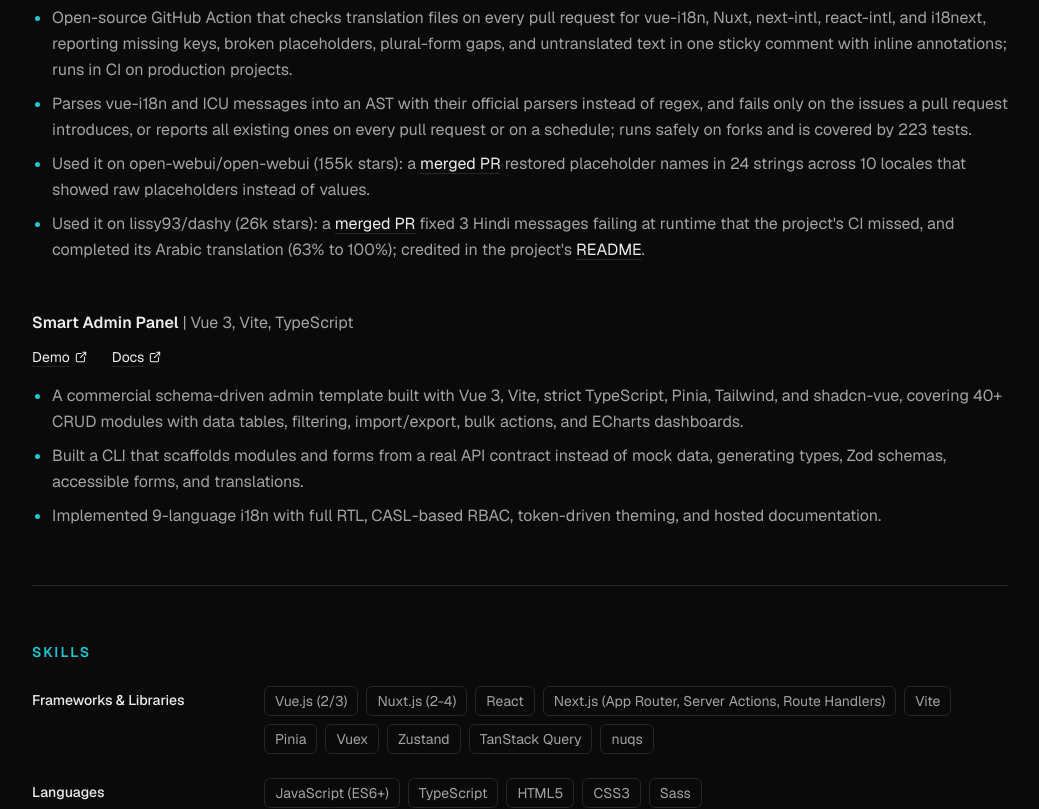
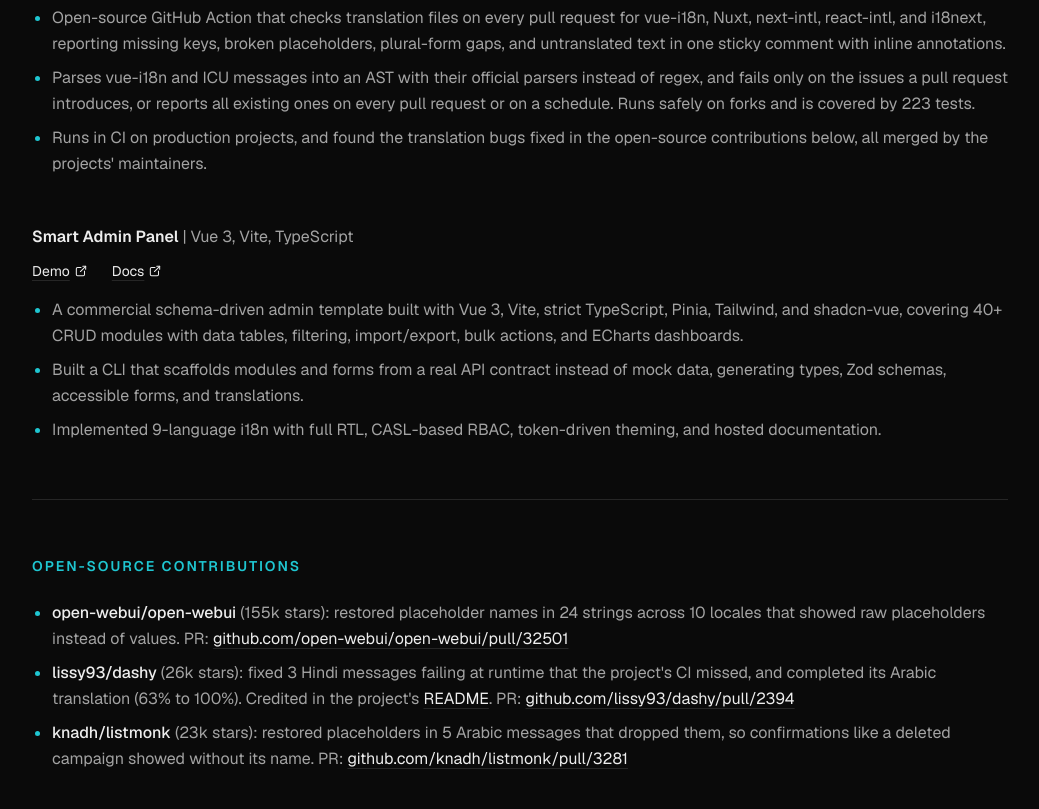
Before and after one commit to Mohamed-Almarag/almearag-portfolio, a Next.js app: page / in a window 1280 px wide. Shown: the part 2760-3569 px from the top of the page, without its empty margins (120-1159 px from the left). Built offline with nearby package versions, Linux system fonts and the light colour scheme.

Commit message:
feat: add open-source contributions section

```diff
--- a/src/app/page.tsx
+++ b/src/app/page.tsx
@@ -1,4 +1,5 @@
 import { Education } from "@/components/sections/Education";
+import { Contributions } from "@/components/sections/Contributions";
 import { Experience } from "@/components/sections/Experience";
 import { Freelance } from "@/components/sections/Freelance";
 import { Hero } from "@/components/sections/Hero";
@@ -24,6 +25,7 @@
         <Experience />
         <Freelance />
         <Products />
+        <Contributions />
         <Skills />
         <div className="grid gap-14 sm:grid-cols-2">
           <Education />
--- /dev/null
+++ b/src/components/sections/Contributions.tsx
@@ -0,0 +1,40 @@
+import { AppSection } from "@/components/ui/AppSection";
+import { ExternalLink } from "@/components/ui/ExternalLink";
+import { contributions } from "@/content/contributions";
+
+const linkClass =
+  "text-foreground hover:text-accent underline decoration-border underline-offset-4 transition-colors";
+
+export function Contributions() {
+  return (
+    <AppSection id="contributions">
+      <ul className="list-disc space-y-2 pl-5 leading-relaxed text-muted marker:text-accent">
+        {contributions.map(({ repo, stars, summary, pr }) => (
+          <li key={repo}>
+            <span className="font-medium text-foreground">{repo}</span>
+            {` (${stars}): `}
+            {typeof summary === "string"
+              ? summary
+              : summary.map((part) =>
+                  typeof part === "string" ? (
+                    part
+                  ) : (
+                    <ExternalLink
+                      key={part.href}
+                      href={part.href}
+                      className={linkClass}
+                    >
+                      {part.label}
+                    </ExternalLink>
+                  ),
+                )}
+            {" PR: "}
+            <ExternalLink href={pr.href} className={linkClass}>
+              {pr.label}
+            </ExternalLink>
+          </li>
+        ))}
+      </ul>
+    </AppSection>
+  );
+}
--- a/src/components/sections/Products.tsx
+++ b/src/components/sections/Products.tsx
@@ -2,21 +2,9 @@
 import { Icon } from "@/components/ui/Icon";
 import { AppSection } from "@/components/ui/AppSection";
 import { products } from "@/content/products";
-import type { Highlight } from "@/content/types";
 
 const linkClass =
   "text-foreground hover:text-accent inline-flex items-center gap-1 underline decoration-border underline-offset-4 transition-colors";
-
-const inlineLinkClass =
-  "text-foreground hover:text-accent underline decoration-border underline-offset-4 transition-colors";
-
-function highlightText(highlight: Highlight) {
-  return typeof highlight === "string"
-    ? highlight
-    : highlight
-        .map((part) => (typeof part === "string" ? part : part.label))
-        .join("");
-}
 
 export function Products() {
   return (
@@ -44,23 +32,7 @@
             </p>
             <ul className="mt-4 list-disc space-y-2 pl-5 leading-relaxed text-muted marker:text-accent">
               {product.highlights.map((highlight) => (
-                <li key={highlightText(highlight)}>
-                  {typeof highlight === "string"
-                    ? highlight
-                    : highlight.map((part) =>
-                        typeof part === "string" ? (
-                          part
-                        ) : (
-                          <ExternalLink
-                            key={part.href}
-                            href={part.href}
-                            className={inlineLinkClass}
-                          >
-                            {part.label}
-                          </ExternalLink>
-                        ),
-                      )}
-                </li>
+                <li key={highlight}>{highlight}</li>
               ))}
             </ul>
           </article>
--- /dev/null
+++ b/src/content/contributions.ts
@@ -0,0 +1,40 @@
+import type { Contribution } from "./types";
+
+export const contributions: Contribution[] = [
+  {
+    repo: "open-webui/open-webui",
+    stars: "155k stars",
+    summary:
+      "restored placeholder names in 24 strings across 10 locales that showed raw placeholders instead of values.",
+    pr: {
+      label: "github.com/open-webui/open-webui/pull/32501",
+      href: "https://github.com/open-webui/open-webui/pull/32501",
+    },
+  },
+  {
+    repo: "lissy93/dashy",
+    stars: "26k stars",
+    summary: [
+      "fixed 3 Hindi messages failing at runtime that the project's CI missed, and completed its Arabic translation (63% to 100%). Credited in the project's ",
+      {
+        label: "README",
+        href: "https://github.com/lissy93/dashy#supported-languages",
+      },
+      ".",
+    ],
+    pr: {
+      label: "github.com/lissy93/dashy/pull/2394",
+      href: "https://github.com/lissy93/dashy/pull/2394",
+    },
+  },
+  {
+    repo: "knadh/listmonk",
+    stars: "23k stars",
+    summary:
+      "restored placeholders in 5 Arabic messages that dropped them, so confirmations like a deleted campaign showed without its name.",
+    pr: {
+      label: "github.com/knadh/listmonk/pull/3281",
+      href: "https://github.com/knadh/listmonk/pull/3281",
+    },
+  },
+];
--- a/src/content/products.ts
+++ b/src/content/products.ts
@@ -15,29 +15,9 @@
       },
     ],
     highlights: [
-      "Open-source GitHub Action that checks translation files on every pull request for vue-i18n, Nuxt, next-intl, react-intl, and i18next, reporting missing keys, broken placeholders, plural-form gaps, and untranslated text in one sticky comment with inline annotations; runs in CI on production projects.",
-      "Parses vue-i18n and ICU messages into an AST with their official parsers instead of regex, and fails only on the issues a pull request introduces, or reports all existing ones on every pull request or on a schedule; runs safely on forks and is covered by 223 tests.",
-      [
-        "Used it on open-webui/open-webui (155k stars): a ",
-        {
-          label: "merged PR",
-          href: "https://github.com/open-webui/open-webui/pull/32501",
-        },
-        " restored placeholder names in 24 strings across 10 locales that showed raw placeholders instead of values.",
-      ],
-      [
-        "Used it on lissy93/dashy (26k stars): a ",
-        {
-          label: "merged PR",
-          href: "https://github.com/lissy93/dashy/pull/2394",
-        },
-        " fixed 3 Hindi messages failing at runtime that the project's CI missed, and completed its Arabic translation (63% to 100%); credited in the project's ",
-        {
-          label: "README",
-          href: "https://github.com/lissy93/dashy#supported-languages",
-        },
-        ".",
-      ],
+      "Open-source GitHub Action that checks translation files on every pull request for vue-i18n, Nuxt, next-intl, react-intl, and i18next, reporting missing keys, broken placeholders, plural-form gaps, and untranslated text in one sticky comment with inline annotations.",
+      "Parses vue-i18n and ICU messages into an AST with their official parsers instead of regex, and fails only on the issues a pull request introduces, or reports all existing ones on every pull request or on a schedule. Runs safely on forks and is covered by 223 tests.",
+      "Runs in CI on production projects, and found the translation bugs fixed in the open-source contributions below, all merged by the projects' maintainers.",
     ],
   },
   {
--- a/src/content/sections.ts
+++ b/src/content/sections.ts
@@ -5,6 +5,11 @@
   { id: "experience", title: "Experience", inNav: true },
   { id: "freelance", title: "Freelance & Part-Time Experience", inNav: false },
   { id: "products", title: "Open Source & Products", inNav: true },
+  {
+    id: "contributions",
+    title: "Open-Source Contributions",
+    inNav: false,
+  },
   { id: "skills", title: "Skills", inNav: true },
   { id: "education", title: "Education", inNav: true },
   { id: "languages", title: "Languages", inNav: false },
```
Also changed, not shown: src/content/types.ts (+8 -1 lines), 1 other file (tests, documents, lock files or other folders).
